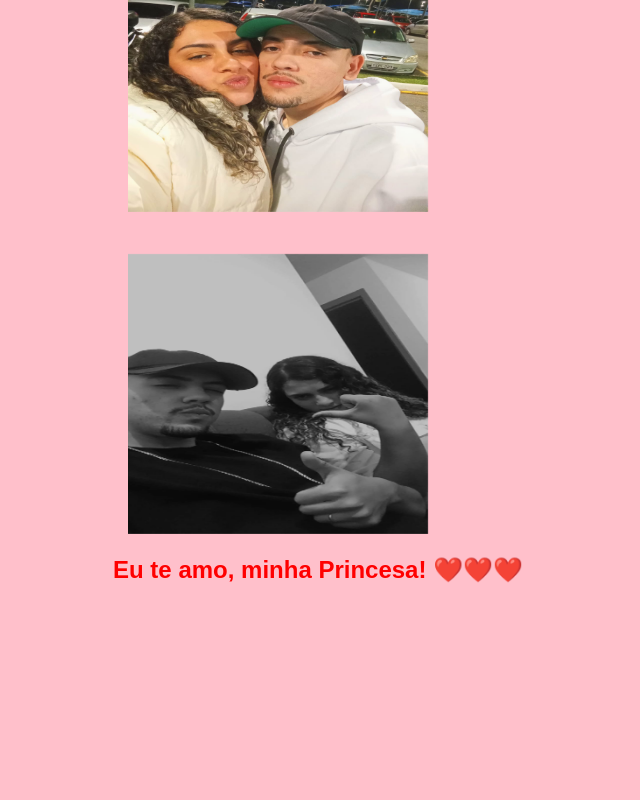
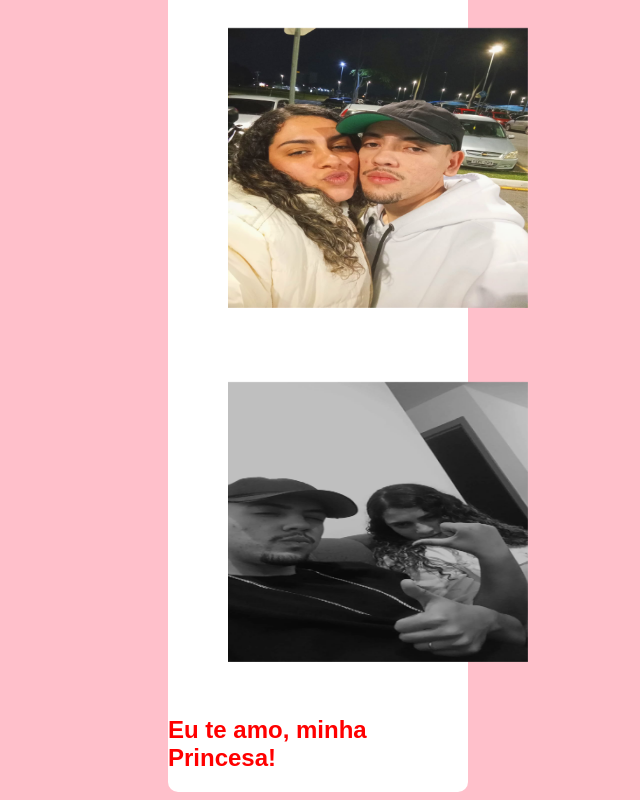
Before and after one commit to Souza012/site-amor, a plain HTML site: page index.html in a window 1280 px wide. Shown: the part 6619-7419 px from the top of the page, without its empty margins (322-962 px from the left). Before the commit the page ends 7231 px from the top, so only its background shows below. Drawn offline with Linux system fonts and the light colour scheme; a web font is replaced by a local one.

Commit message:
mudança

```diff
--- a/index.html
+++ b/index.html
@@ -104,6 +104,7 @@
         </div>
     </div>
 
+
     <section>
         <div class="card-impar">
             <img src="imgs/cacheada1.jpeg" alt="img" width="300px" class="img-cel">
@@ -120,7 +121,7 @@
         <div class="card-impar">
             <img src="imgs/cacheada6.jpeg" alt="img" width="300px" height="280px" class="img-cel">
         </div>
-        <h1>Eu te amo, minha Princesa! ❤️❤️❤️</h1>
+        <h1>Eu te amo, minha Princesa!</h1>
     </section>
 
 </body>
--- a/styles.css
+++ b/styles.css
@@ -72,11 +72,13 @@ p{
 section{
     display: flex;
     flex-direction: column;
-    gap: 2rem;
-    width: 50%;
-    margin: 0 auto;
+    gap: 4rem;
+    width: 300px;
+    margin: 8px auto;
     align-items: center;
     font-family: Arial, Helvetica, sans-serif;
+    background-color: white;
+    border-radius: 10px;
 }
 
 .card-impar{
```
